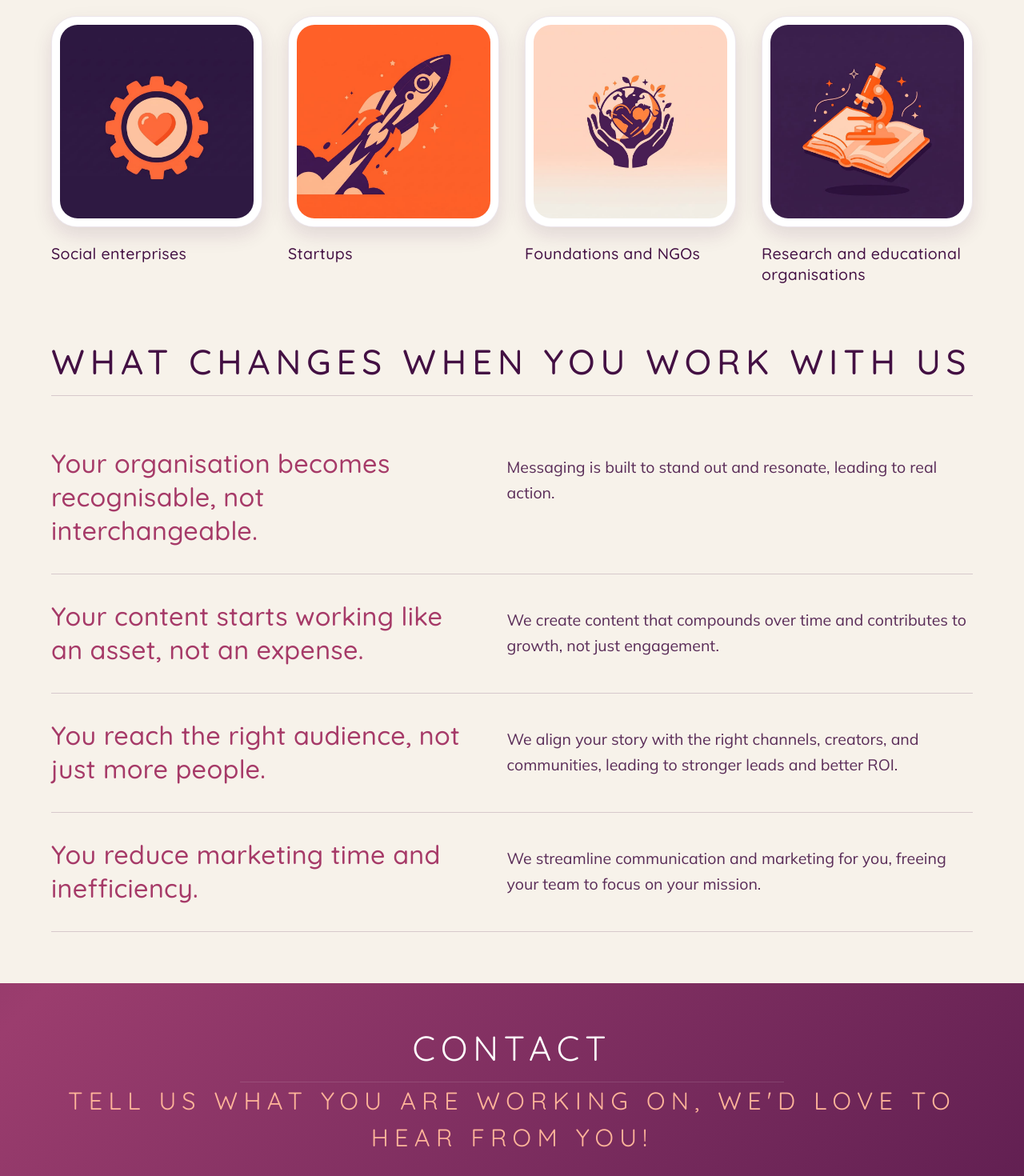
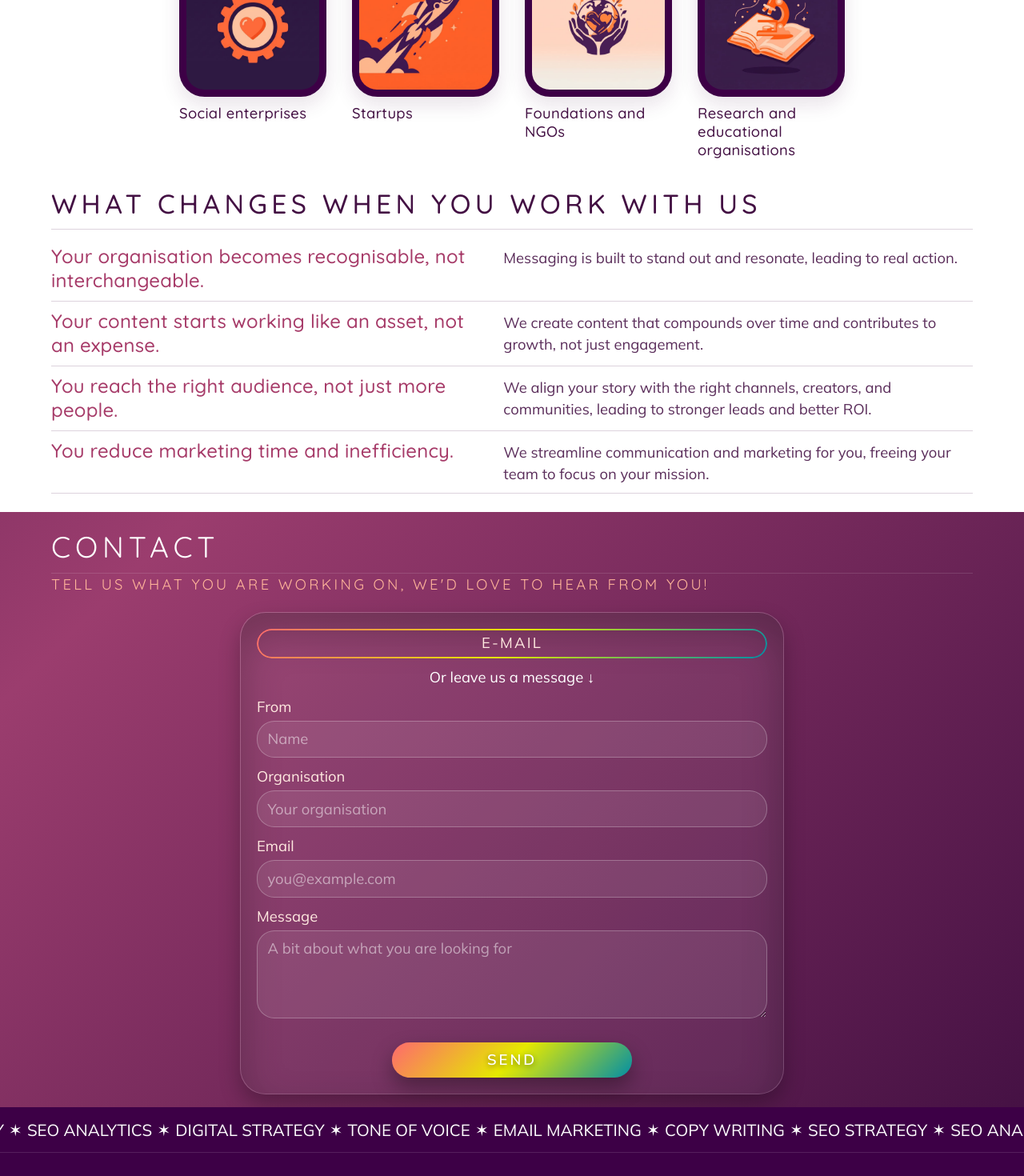
Before and after one commit to KrishnaKumarHariprasannan/katha-marketing-site, a Next.js app: page / in a window 1280 px wide. Shown: the part 960-2430 px from the top of the page at 80% size. Built offline with nearby package versions, Linux system fonts and the light colour scheme.

Commit message:
More changes

```diff
--- a/app/globals.css
+++ b/app/globals.css
@@ -9,7 +9,7 @@
   --color-brand-purple: #3d0046;
   --color-brand-plum: #431043;
   --color-brand-cream: #f7f2ea;
-  --color-accent-raspberry: #a63a68; /* 5.5:1 on --color-brand-cream */
+  --color-accent-raspberry: #a63a68; /* 6.2:1 on white, 5.5:1 on --color-brand-cream */
   --color-accent-orange-1: #ffb59a; /* lifted from #ff9b73 so it holds up on the lighter middle of the page gradient */
   --color-accent-orange-2: #ffbfa8;
   --text-dim: rgba(255, 255, 255, 0.9);
@@ -551,7 +551,6 @@ main {
 
 .hero__subtitle {
   margin: 0 0 var(--space-xl);
-  font-size: 1.8em;
   text-transform: uppercase;
   letter-spacing: var(--track-xl);
   font-family: var(--font-display);
@@ -612,9 +611,9 @@ a.hero__cta {
   text-decoration: none;
 }
 
-/* Cream band between the hero and Contact: "Built for" (four audience tiles)
-   followed by "What changes" (title / description rows). Dark plum text on
-   --color-brand-cream. */
+/* Plain white band between the hero and Contact: "Built for" (four audience
+   tiles) followed by "What changes" (title / description rows). Dark plum
+   text on white. */
 main > section.proof {
   --color-divider: rgba(67, 16, 67, 0.18);
   /* "We partner with" + "What changes" are one section: at least a full
@@ -625,7 +624,7 @@ main > section.proof {
   flex-direction: column;
   justify-content: center;
   padding: var(--space-3xl) var(--space-3xl);
-  background: var(--color-brand-cream);
+  background: #fff;
   color: var(--color-brand-plum);
   box-sizing: border-box;
 }
@@ -663,8 +662,8 @@ main > section.proof {
    backgrounds read as a set. */
 .built-for__frame {
   padding: var(--space-sm);
-  background: #fff;
-  border: 1px solid rgba(67, 16, 67, 0.1);
+  background: var(--color-brand-purple);
+  border: 2px solid var(--color-brand-purple);
   border-radius: var(--radius-card);
   box-shadow: 0 10px 24px rgba(67, 16, 67, 0.12);
 }
@@ -680,7 +679,7 @@ main > section.proof {
 
 .built-for__label {
   font-family: var(--font-display);
-  font-size: clamp(1.15rem, 1.5vw, 1.4rem);
+  font-size: 1.4rem; /* body text in this section matches the hero (1.4rem) */
   font-weight: 500;
   line-height: 1.3;
   letter-spacing: 0.02em;
@@ -696,7 +695,7 @@ main > section.proof {
   gap: var(--space-xl);
   align-items: baseline;
   padding: var(--space-lg) 0;
-  border-bottom: 1px solid rgba(67, 16, 67, 0.18);
+  border-bottom: 1px solid var(--color-divider);
 }
 
 .change-row__title {
@@ -712,7 +711,7 @@ main > section.proof {
 .change-row__detail {
   margin: 0;
   font-family: var(--font-body);
-  font-size: clamp(1.05rem, 1.6vw, 1.15rem);
+  font-size: 1.4rem;
   line-height: 1.6;
   color: rgba(67, 16, 67, 0.88);
 }
@@ -733,12 +732,80 @@ main > section.proof {
     grid-template-columns: repeat(2, minmax(0, 1fr));
     gap: var(--space-md);
   }
-  .built-for__label {
-    font-size: 1.05rem;
-  }
   .change-row {
     grid-template-columns: 1fr;
     gap: var(--space-sm);
+  }
+}
+
+/* On desktop the whole band ("We work with" + "What changes") is sized to fit
+   exactly one screen. Body text is 1.4rem like the hero, scaling down on
+   shorter screens (--pf); the tiles are sized from the viewport height and
+   are centred in a row. Below 1100px it flows at natural height. */
+@media (min-width: 1101px) {
+  main > section.proof {
+    --pf: clamp(0.7rem, min(2.3svh, 1.45vw), 1.4rem);
+    --tile: min(23svh, 18vw);
+    height: 100svh;
+    min-height: 0;
+    padding-top: var(--space-md);
+    padding-bottom: var(--space-md);
+  }
+
+  main > section.proof .proof__title {
+    font-size: clamp(1.3rem, 4.2svh, 2.6rem);
+    padding-bottom: calc(var(--pf) * 0.35);
+  }
+
+  main > section.proof .built-for__grid {
+    grid-template-columns: repeat(4, var(--tile));
+    justify-content: center;
+    gap: var(--space-lg);
+    margin-top: calc(var(--pf) * 0.9);
+  }
+
+  main > section.proof .built-for__item {
+    gap: calc(var(--pf) * 0.5);
+  }
+
+  main > section.proof .built-for__frame {
+    padding: calc(var(--pf) * 0.4);
+  }
+
+  main > section.proof .built-for__label {
+    font-size: var(--pf);
+    line-height: 1.25;
+  }
+
+  main > section.proof .proof__block {
+    margin-top: calc(var(--pf) * 1.6);
+  }
+
+  main > section.proof .changes__list {
+    margin-top: calc(var(--pf) * 0.5);
+  }
+
+  main > section.proof .change-row {
+    padding: calc(var(--pf) * 0.55) 0;
+    gap: var(--space-lg);
+  }
+
+  main > section.proof .change-row__title {
+    font-size: calc(var(--pf) * 1.3);
+    line-height: 1.25;
+  }
+
+  main > section.proof .change-row__detail {
+    font-size: var(--pf);
+    line-height: 1.45;
+  }
+}
+
+/* Phones: same step down as the hero text (1.4rem -> 1rem) */
+@media (max-width: 640px) {
+  .built-for__label,
+  .change-row__detail {
+    font-size: 1rem;
   }
 }
 
@@ -762,12 +829,6 @@ main > section.proof {
 .proof__title {
   padding-bottom: var(--space-sm);
   border-bottom: 1px solid var(--color-divider);
-}
-
-/* Contact is centred: keep its rule as wide as the form card beneath it */
-.contact-band .contact__title {
-  max-width: 40rem;
-  margin-inline: auto;
 }
 
 /* Services intro: let the rule run the full width of the cards below */
@@ -882,6 +943,89 @@ main > section.proof {
    above the heading, instead of stretching to fill the viewport. */
 main > section.contact-band {
   min-height: auto;
+  /* Capped like the other sections' content: at most --content-max of content
+     plus the side padding, and centred. The ticker pinned to the bottom edge
+     follows the same width. */
+  max-width: calc(var(--content-max) + 2 * var(--space-3xl));
+  margin-inline: auto;
+}
+
+/* On desktop Contact fits exactly one screen, ticker included: the form,
+   title and spacing scale with the viewport (--fit) and the content is
+   centred in the space above the ticker. Below 1100px it flows normally. */
+@media (min-width: 1101px) {
+  main > section.contact-band {
+    --ct: clamp(0.7rem, min(2.3svh, 1.45vw), 1.4rem);
+    --fit: calc(var(--ct) * 0.75);
+    height: 100svh;
+    display: flex;
+    flex-direction: column;
+    justify-content: center;
+    padding-top: var(--space-sm);
+    padding-bottom: calc(var(--banner-height) + var(--space-sm));
+  }
+
+  /* Same title size as the Services and About pages */
+  main > section.contact-band .contact__title {
+    font-size: clamp(1.4rem, 4.6svh, 2.6rem);
+    padding-bottom: calc(var(--fit) * 0.35);
+  }
+
+  main > section.contact-band .contact__subtitle {
+    letter-spacing: var(--track-lg);
+    margin-bottom: calc(var(--fit) * 0.9);
+  }
+
+  main > section.contact-band .contact__card {
+    padding: calc(var(--fit) * 1.1) calc(var(--fit) * 1.4);
+  }
+
+  main > section.contact-band .contact__card > div {
+    gap: calc(var(--fit) * 0.7) !important;
+  }
+
+  main > section.contact-band .service-card__title {
+    padding: calc(var(--fit) * 0.55) calc(var(--fit) * 1.4);
+  }
+
+  main > section.contact-band .contact-form {
+    gap: calc(var(--fit) * 0.6);
+  }
+
+  main > section.contact-band .contact-label {
+    gap: calc(var(--fit) * 0.25);
+  }
+
+  main > section.contact-band .contact-input,
+  main > section.contact-band .contact-textarea {
+    padding: calc(var(--fit) * 0.6) calc(var(--fit) * 0.9);
+  }
+
+  main > section.contact-band .contact-textarea {
+    min-height: calc(var(--fit) * 5.2);
+  }
+
+  main > section.contact-band .contact-form .hero__cta {
+    height: calc(var(--fit) * 3.2);
+    margin-top: calc(var(--fit) * 0.4);
+  }
+}
+
+/* All Contact text shares one size (--ct): 1.4rem like the hero, 1rem on
+   phones, scaled down on short desktop screens (see the block above). */
+.contact-band {
+  --ct: 1.4rem;
+}
+
+.contact__subtitle,
+.contact-band .service-card__title,
+.contact__message-label,
+.contact-label,
+.contact-input,
+.contact-textarea,
+.contact-band .contact-form .hero__cta,
+.contact-status {
+  font-size: var(--ct);
 }
 
 .contact-band {
@@ -915,7 +1059,6 @@ main > section.contact-band {
 
 #contact .services__header {
   max-width: none;
-  text-align: center;
 }
 
 #contact .contact-form {
@@ -1582,7 +1725,6 @@ main > section.contact-band {
 
 .contact__subtitle {
   margin: 0 0 var(--space-xl);
-  font-size: 1.8em;
   text-transform: uppercase;
   letter-spacing: var(--track-xl);
   font-family: var(--font-display);
@@ -1768,10 +1910,6 @@ main > section.contact-band {
   .hero__menu-panel {
     display: none !important;
   }
-  /* Desktop-only larger size for contact message label */
-  .contact__message-label {
-    font-size: clamp(1.2rem, 1.4vw, 1.6rem);
-  }
 }
 
 /* Mobile nav: hide desktop menu, show burger */
@@ -1862,8 +2000,10 @@ main > section.contact-band {
     font-size: clamp(1.6rem, 7vw, 2.2rem);
     letter-spacing: 0.1em;
   }
+  .contact-band {
+    --ct: 1rem;
+  }
   .contact__subtitle {
-    font-size: 1rem;
     letter-spacing: 0.2em;
     text-transform: none;
     margin: 0;
--- a/app/page.tsx
+++ b/app/page.tsx
@@ -1,6 +1,6 @@
 import Image from "next/image";
+import BookingLink from "@/components/BookingLink";
 import ContactSection from "@/components/ContactSection";
-import { BOOKING_URL } from "@/lib/site";
 
 const builtFor = [
   { label: "Social enterprises", image: "/built-for/social-enterprises.jpg" },
@@ -66,14 +66,7 @@ export default function Home() {
               </p>
 
               <div className="hero__actions">
-                <a
-                  className="hero__cta"
-                  href={BOOKING_URL}
-                  target="_blank"
-                  rel="noopener noreferrer"
-                >
-                  Book a 15-min call
-                </a>
+                <BookingLink className="hero__cta" />
               </div>
             </div>
           </section>
--- /dev/null
+++ b/components/BookingLink.tsx
@@ -0,0 +1,23 @@
+import { BOOKING_LABEL, BOOKING_URL } from "@/lib/site";
+
+// Link to the booking calendar. The URL and default label come from
+// lib/site.ts; pass `label` only when a page needs different wording (keep
+// the duration from BOOKING_MINUTES).
+export default function BookingLink({
+  label = BOOKING_LABEL,
+  className,
+}: {
+  label?: string;
+  className?: string;
+}) {
+  return (
+    <a
+      className={className}
+      href={BOOKING_URL}
+      target="_blank"
+      rel="noopener noreferrer"
+    >
+      {label}
+    </a>
+  );
+}
--- a/components/SiteFooter.tsx
+++ b/components/SiteFooter.tsx
@@ -1,6 +1,7 @@
 import Image from "next/image";
 import Link from "next/link";
-import { BOOKING_URL, CONTACT_EMAIL } from "@/lib/site";
+import BookingLink from "@/components/BookingLink";
+import { CONTACT_EMAIL } from "@/lib/site";
 
 export default function SiteFooter() {
   return (
@@ -29,9 +30,7 @@ export default function SiteFooter() {
           <div className="site-footer__col">
             <h2 className="site-footer__heading">Get in touch</h2>
             <a href={`mailto:${CONTACT_EMAIL}`}>{CONTACT_EMAIL}</a>
-            <a href={BOOKING_URL} target="_blank" rel="noopener noreferrer">
-              Book a 15-min call
-            </a>
+            <BookingLink />
           </div>
         </div>
         <p className="site-footer__legal">
--- a/lib/site.ts
+++ b/lib/site.ts
@@ -1,4 +1,9 @@
+// The booking calendar and the length of its slots. Everything that mentions
+// or links to a call (buttons, footer, service copy) uses these, so changing
+// them here updates the whole site.
 export const BOOKING_URL = "https://calendar.app.google/ErKfN8DMAmHmcnt38";
+export const BOOKING_MINUTES = 15;
+export const BOOKING_LABEL = `Book a ${BOOKING_MINUTES}-min call`;
 export const CONTACT_EMAIL = "hello@katha.io";
 
 // Set to false to turn off the fish that swim across the page on scroll.
```
Also changed, not shown: app/services/page.tsx (+5 -8 lines), lib/services.ts (+5 -3 lines).
